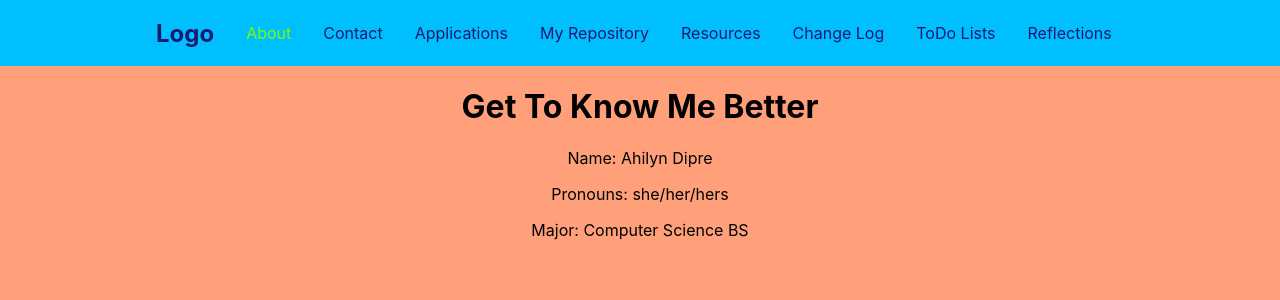
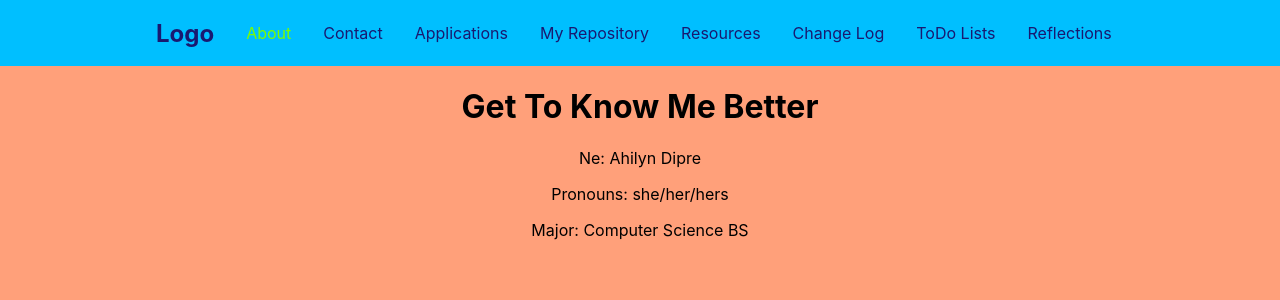
Before and after one commit to ahilynd/nav-bar, a React (Create React App) app: page /about in a window 1280 px wide. Shown: the top 300 px of the page. Built offline with nearby package versions, Linux system fonts and the light colour scheme.

Commit message:
did it stop deploying

```diff
--- a/src/pages/about.js
+++ b/src/pages/about.js
@@ -14,7 +14,7 @@ const About = () => {
 
             <h1>Get To Know Me Better</h1>
             <body>
-            <p>Name: Ahilyn Dipre</p>
+            <p>Ne: Ahilyn Dipre</p>
             <p>Pronouns: she/her/hers</p>
             <p>Major: Computer Science BS</p>
             </body>
```
